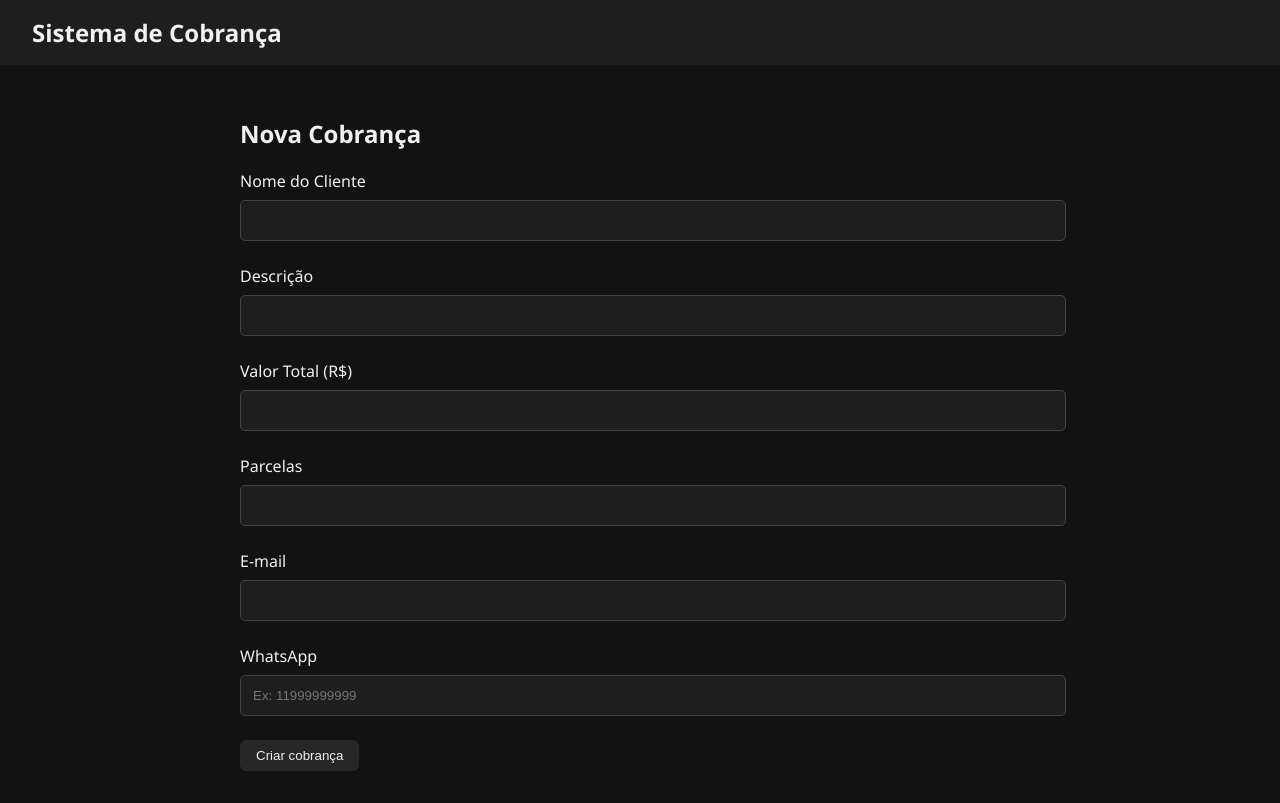
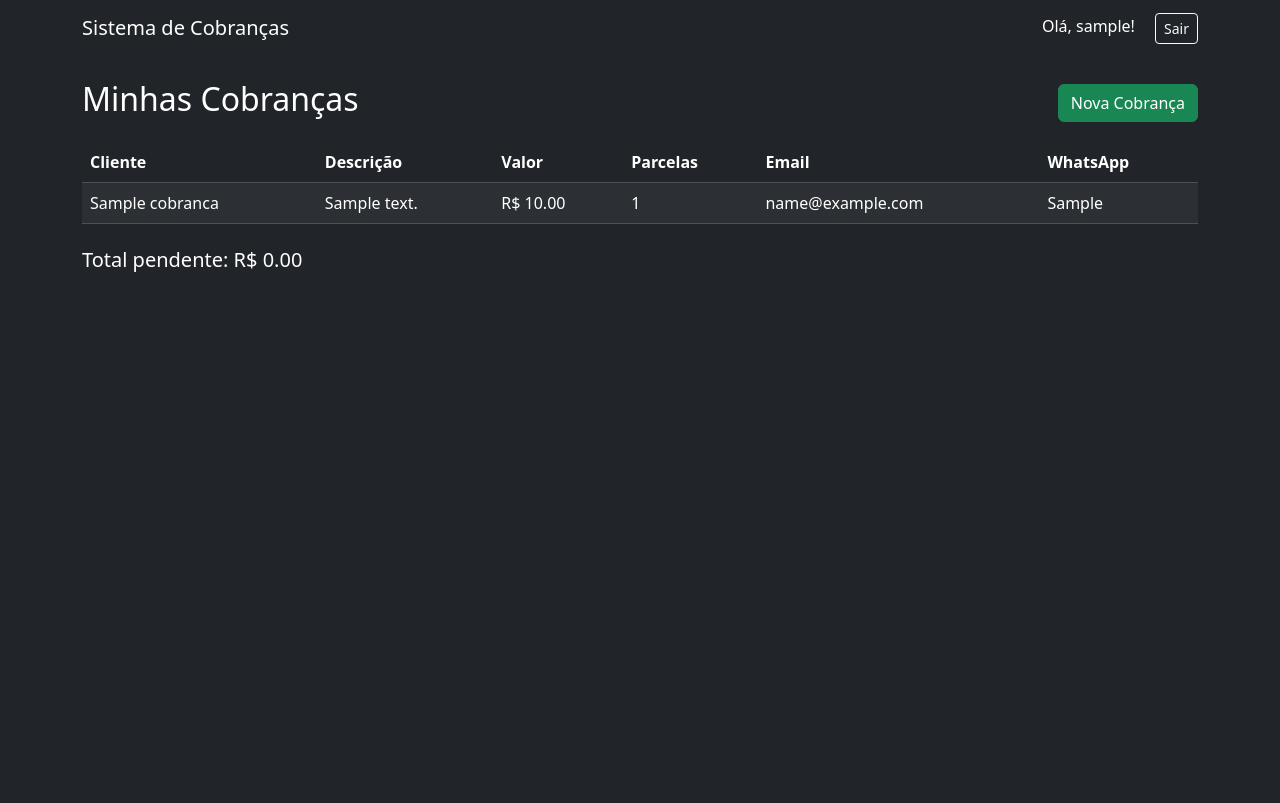
Before and after one commit to guandrade97/sistema-cobranca04, a Flask app: template templates/nova_cobranca.html in a window 1280 px wide. After the commit the page ends 272 px from the top, so only its background shows below. Run offline with Flask 3, Linux system fonts and the light colour scheme; the template is opened without the code that fills it: values that come from a table or form of the project are taken from there, others are empty; tables that the repository leaves empty hold one stand-in row (values such as "Sample post").

Commit message:
Update nova_cobranca.html

```diff
--- a/templates/nova_cobranca.html
+++ b/templates/nova_cobranca.html
@@ -1,35 +1,61 @@
-{% extends "base.html" %}
-{% block content %}
-<div class="max-w-xl mx-auto mt-10 bg-gray-900 p-6 rounded-xl shadow-lg">
-    <h2 class="text-2xl font-bold text-white mb-6">Nova Cobrança</h2>
-    <form method="POST">
-        <div class="mb-4">
-            <label class="block text-gray-300">Nome do Cliente</label>
-            <input type="text" name="nome_cliente" required class="w-full p-2 rounded bg-gray-800 text-white border border-gray-700">
-        </div>
-        <div class="mb-4">
-            <label class="block text-gray-300">Descrição</label>
-            <input type="text" name="descricao" required class="w-full p-2 rounded bg-gray-800 text-white border border-gray-700">
-        </div>
-        <div class="mb-4">
-            <label class="block text-gray-300">Valor Total (R$)</label>
-            <input type="number" step="0.01" name="valor" required class="w-full p-2 rounded bg-gray-800 text-white border border-gray-700">
-        </div>
-        <div class="mb-4">
-            <label class="block text-gray-300">Parcelas</label>
-            <input type="number" name="parcelas" required min="1" class="w-full p-2 rounded bg-gray-800 text-white border border-gray-700">
-        </div>
-        <div class="mb-4">
-            <label class="block text-gray-300">E-mail</label>
-            <input type="email" name="email" required class="w-full p-2 rounded bg-gray-800 text-white border border-gray-700">
-        </div>
-        <div class="mb-4">
-            <label class="block text-gray-300">WhatsApp</label>
-            <input type="text" name="whatsapp" required placeholder="Ex: 11999999999" class="w-full p-2 rounded bg-gray-800 text-white border border-gray-700">
-        </div>
-        <button type="submit" class="w-full bg-indigo-600 hover:bg-indigo-500 text-white py-2 rounded-lg font-semibold">
-            Criar cobrança
-        </button>
-    </form>
+<!DOCTYPE html>
+<html lang="pt-br">
+<head>
+    <meta charset="UTF-8" />
+    <title>Dashboard</title>
+    <link href="https://cdn.jsdelivr.net/npm/bootstrap@5.3.3/dist/css/bootstrap.min.css" rel="stylesheet" />
+</head>
+<body class="bg-dark text-white">
+
+<nav class="navbar navbar-expand-lg navbar-dark bg-dark">
+  <div class="container">
+    <a class="navbar-brand" href="#">Sistema de Cobranças</a>
+    <div>
+      <span class="me-3">Olá, {{ user.username }}!</span>
+      <a href="{{ url_for('logout') }}" class="btn btn-outline-light btn-sm">Sair</a>
+    </div>
+  </div>
+</nav>
+
+<div class="container mt-4">
+    <div class="d-flex justify-content-between align-items-center mb-3">
+        <h2>Minhas Cobranças</h2>
+        <a href="{{ url_for('nova_cobranca') }}" class="btn btn-success">Nova Cobrança</a>
+    </div>
+
+    {% if cobrancas %}
+    <table class="table table-dark table-striped table-hover">
+        <thead>
+            <tr>
+                <th>Cliente</th>
+                <th>Descrição</th>
+                <th>Valor</th>
+                <th>Parcelas</th>
+                <th>Email</th>
+                <th>WhatsApp</th>
+            </tr>
+        </thead>
+        <tbody>
+            {% for c in cobrancas %}
+            <tr>
+                <td>{{ c.nome_cliente }}</td>
+                <td>{{ c.descricao }}</td>
+                <td>R$ {{ "%.2f"|format(c.valor) }}</td>
+                <td>{{ c.parcelas }}</td>
+                <td>{{ c.email }}</td>
+                <td>{{ c.whatsapp }}</td>
+            </tr>
+            {% endfor %}
+        </tbody>
+    </table>
+    {% else %}
+    <p>Nenhuma cobrança cadastrada.</p>
+    {% endif %}
+
+    <div class="mt-4">
+        <h5>Total pendente: R$ {{ "%.2f"|format(total_pendente) }}</h5>
+    </div>
 </div>
-{% endblock %}
+
+</body>
+</html>
```
